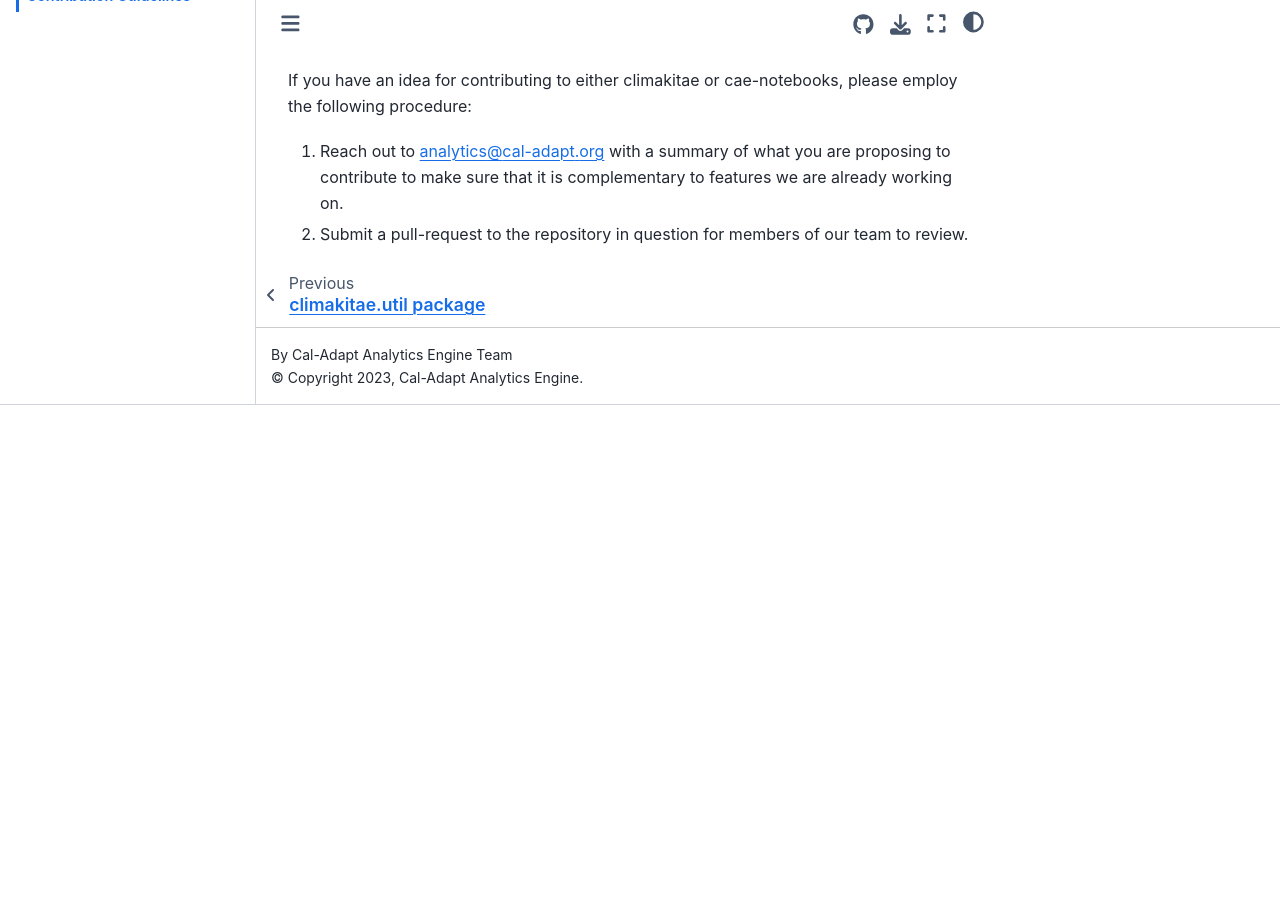
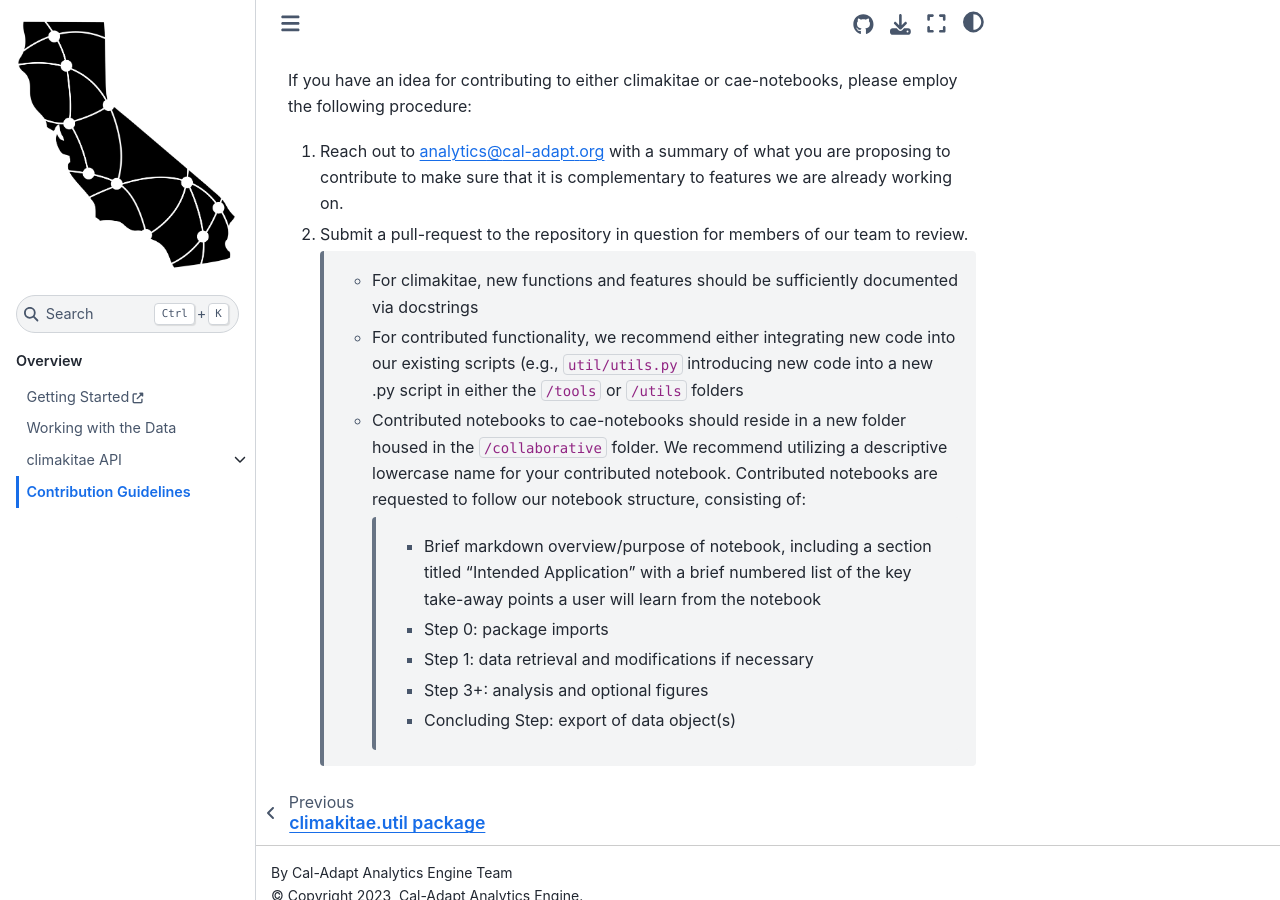
Before and after one commit to cal-adapt/climakitae, a Sphinx documentation site: the page built from docs/contribute.rst, in a window 1280 px wide and 900 px high, scrolled down 916 px. Built offline with Sphinx 7.4.7 and the Sphinx Book theme 1.1.4, drawn with Linux system fonts in a browser that asks for light colours; before the commit the page ends 1321 px from its top, so only the background shows below that.

Commit message:
add specific contribution structure

```diff
--- a/docs/contribute.rst
+++ b/docs/contribute.rst
@@ -30,3 +30,13 @@
 
 1. Reach out to analytics@cal-adapt.org with a summary of what you are proposing to contribute to make sure that it is complementary to features we are already working on.
 2. Submit a pull-request to the repository in question for members of our team to review.
+
+	* For climakitae, new functions and features should be sufficiently documented via docstrings
+	* For contributed functionality, we recommend either integrating new code into our existing scripts (e.g., ``util/utils.py`` introducing new code into a new .py script in either the ``/tools`` or ``/utils`` folders
+	* Contributed notebooks to cae-notebooks should reside in a new folder housed in the ``/collaborative`` folder. We recommend utilizing a descriptive lowercase name for your contributed notebook. Contributed notebooks are requested to follow our notebook structure, consisting of:
+
+		* Brief markdown overview/purpose of notebook, including a section titled "Intended Application" with a brief numbered list of the key take-away points a user will learn from the notebook
+		* Step 0: package imports
+		* Step 1: data retrieval and modifications if necessary
+		* Step 3+: analysis and optional figures
+		* Concluding Step: export of data object(s)
```
